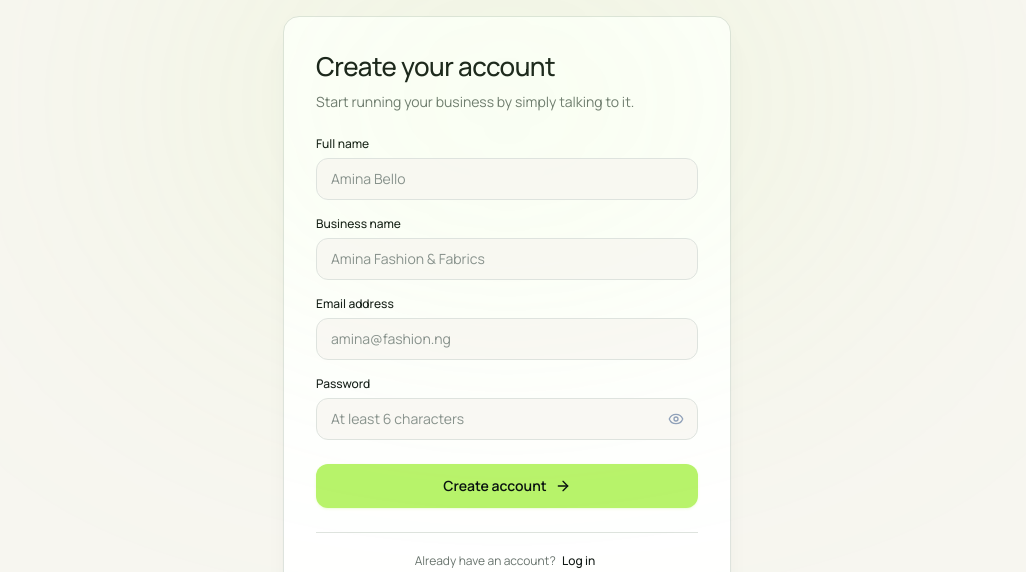
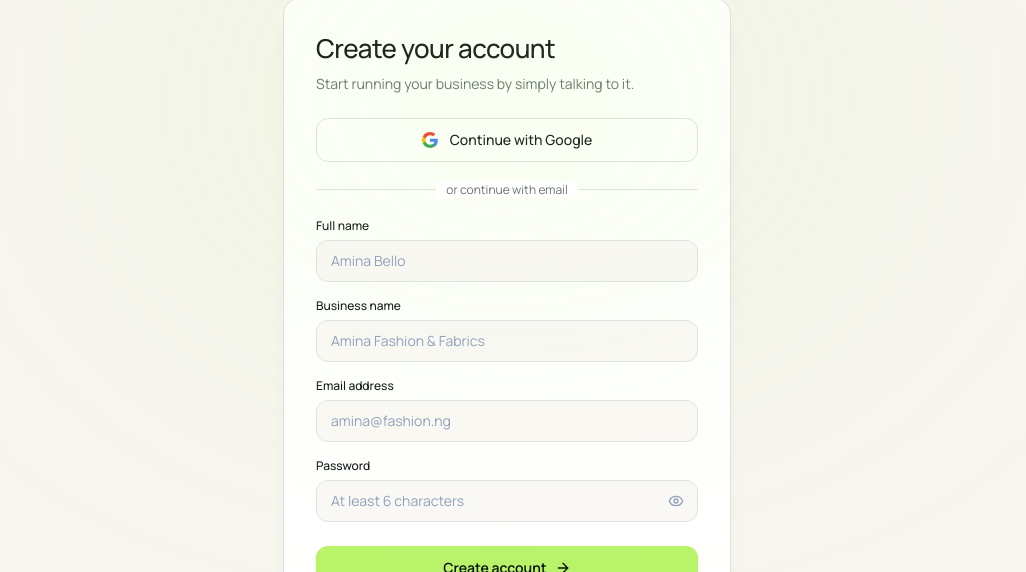
Before and after one commit to realameerdev/Kopa, a React (Vite) app: page / in a window 1280 px wide. Both pictures are taken after a click on the button "Start with Kopa". Shown: the part 99-671 px from the top of the page, without its empty margins (133-1159 px from the left). Built offline with nearby package versions, Linux system fonts and the light colour scheme; no server answers.

Commit message:
feat: add Google authentication and UI cleanup
- Integrate Google sign-in button in AuthSection
- Remove deprecated Firebase boilerplate and unused CSS variables
- Simplify Firestore profile synchronization logic

```diff
--- a/src/components/auth/AuthSection.tsx
+++ b/src/components/auth/AuthSection.tsx
@@ -377,7 +377,47 @@ export const AuthSection: React.FC = () => {
                   </div>
                 )}
 
+                {/* Google Sign In Option */}
+                <div className="mb-5">
+                  <button
+                    type="button"
+                    onClick={handleGoogleAuth}
+                    disabled={isLoading}
+                    className={`w-full min-h-[44px] flex items-center justify-center gap-3 py-2.5 px-4 text-xs sm:text-sm font-medium rounded-xl border transition-all cursor-pointer ${
+                      isDark
+                        ? 'bg-[#08110F] hover:bg-[#152e25] border-[#1C382E] text-white hover:border-[#B8F36B]/40'
+                        : 'bg-white hover:bg-slate-50 border-[#DEE3DE] text-[#111916] hover:border-black/30'
+                    } disabled:opacity-50 disabled:cursor-not-allowed`}
+                  >
+                    {isLoading ? (
+                      <Loader2 className="w-4 h-4 animate-spin text-[#B8F36B]" />
+                    ) : (
+                      <GoogleIcon />
+                    )}
+                    <span>Continue with Google</span>
+                  </button>
 
+                  <div className="relative my-5">
+                    <div className="absolute inset-0 flex items-center">
+                      <div
+                        className={`w-full border-t ${
+                          isDark ? 'border-[#1A2E27]' : 'border-[#DEE3DE]'
+                        }`}
+                      />
+                    </div>
+                    <div className="relative flex justify-center text-xs">
+                      <span
+                        className={`px-2.5 ${
+                          isDark
+                            ? 'bg-[#10251E] text-slate-400'
+                            : 'bg-white text-[#69746F]'
+                        }`}
+                      >
+                        or continue with email
+                      </span>
+                    </div>
+                  </div>
+                </div>
 
                 <form onSubmit={handleSignUpSubmit} noValidate className="space-y-4">
                   {/* Full Name */}
@@ -734,7 +774,47 @@ export const AuthSection: React.FC = () => {
                       </div>
                     )}
 
+                    {/* Google Sign In Option */}
+                    <div className="mb-5">
+                      <button
+                        type="button"
+                        onClick={handleGoogleAuth}
+                        disabled={isLoading}
+                        className={`w-full min-h-[44px] flex items-center justify-center gap-3 py-2.5 px-4 text-xs sm:text-sm font-medium rounded-xl border transition-all cursor-pointer ${
+                          isDark
+                            ? 'bg-[#08110F] hover:bg-[#152e25] border-[#1C382E] text-white hover:border-[#B8F36B]/40'
+                            : 'bg-white hover:bg-slate-50 border-[#DEE3DE] text-[#111916] hover:border-black/30'
+                        } disabled:opacity-50 disabled:cursor-not-allowed`}
+                      >
+                        {isLoading ? (
+                          <Loader2 className="w-4 h-4 animate-spin text-[#B8F36B]" />
+                        ) : (
+                          <GoogleIcon />
+                        )}
+                        <span>Continue with Google</span>
+                      </button>
 
+                      <div className="relative my-5">
+                        <div className="absolute inset-0 flex items-center">
+                          <div
+                            className={`w-full border-t ${
+                              isDark ? 'border-[#1A2E27]' : 'border-[#DEE3DE]'
+                            }`}
+                          />
+                        </div>
+                        <div className="relative flex justify-center text-xs">
+                          <span
+                            className={`px-2.5 ${
+                              isDark
+                                ? 'bg-[#10251E] text-slate-400'
+                                : 'bg-white text-[#69746F]'
+                            }`}
+                          >
+                            or sign in with email
+                          </span>
+                        </div>
+                      </div>
+                    </div>
 
                     <form onSubmit={handleLoginSubmit} noValidate className="space-y-4">
                       {/* Email */}
--- a/src/context/AuthContext.tsx
+++ b/src/context/AuthContext.tsx
@@ -132,29 +132,10 @@ export const AuthProvider: React.FC<{ children: React.ReactNode }> = ({ children
     });
   };
 
-  // Helper to remove undefined values for Firestore
-  const cleanUndefined = (obj: any): any => {
-    if (obj === null || typeof obj !== 'object') {
-      return obj;
-    }
-    if (Array.isArray(obj)) {
-      return obj.map(cleanUndefined);
-    }
-    const cleaned: Record<string, any> = {};
-    for (const key of Object.keys(obj)) {
-      const val = obj[key];
-      if (val !== undefined) {
-        cleaned[key] = cleanUndefined(val);
-      }
-    }
-    return cleaned;
-  };
-
   // Background non-blocking sync with Firestore
   const backgroundSaveFirestoreProfile = (uid: string, profile: UserBusinessProfile) => {
     if (!firestore || !uid) return;
-    const sanitized = cleanUndefined(profile);
-    setDoc(doc(firestore, 'users', uid), sanitized, { merge: true }).catch((err) => {
+    setDoc(doc(firestore, 'users', uid), profile, { merge: true }).catch((err) => {
       console.warn('Background Firestore profile save notice:', err);
     });
   };
--- a/src/index.css
+++ b/src/index.css
@@ -1,41 +1,4 @@
 @import "tailwindcss";
-
-:root,
-html.light,
-html:not(.dark) {
-  --text-primary: #10251E;
-  --text-secondary: #52605A;
-  --text-muted: #74807A;
-
-  --kopa-dark-primary: #08110F;
-  --kopa-dark-secondary: #10251E;
-  --kopa-dark-surface: #0E1F1A;
-  --kopa-dark-card: #142B23;
-  --kopa-dark-border: #1B352B;
-
-  --kopa-lime: #B8F36B;
-  --kopa-lime-hover: #A5E852;
-  --kopa-lime-soft: #E8F5D8;
-
-  --kopa-light-bg: #F7F6F0;
-  --kopa-light-surface: #FFFFFF;
-  --kopa-light-muted: #EEEFEA;
-  --kopa-light-border: #DEE3DE;
-
-  --kopa-text-primary: #10251E;
-  --kopa-text-muted: #52605A;
-  --kopa-text-subtle: #74807A;
-}
-
-html.dark {
-  --text-primary: #F7F6F0;
-  --text-secondary: #C5D0CA;
-  --text-muted: #9EAAA4;
-
-  --kopa-text-primary: #F7F6F0;
-  --kopa-text-muted: #C5D0CA;
-  --kopa-text-subtle: #9EAAA4;
-}
 
 @theme {
   --font-heading: 'Manrope', -apple-system, BlinkMacSystemFont, sans-serif;
@@ -50,40 +13,39 @@ html.dark {
   --color-ink: #111916;
   --color-muted-slate: #4A5652;
   --color-soft-border: #DEE3DE;
-
-  --color-text-primary: var(--text-primary);
-  --color-text-secondary: var(--text-secondary);
-  --color-text-muted: var(--text-muted);
 }
 
-@utility text-primary {
-  color: var(--text-primary);
-}
+@layer base {
+  :root {
+    --kopa-dark-primary: #08110F;
+    --kopa-dark-secondary: #10251E;
+    --kopa-dark-surface: #0E1F1A;
+    --kopa-dark-card: #142B23;
+    --kopa-dark-border: #1B352B;
 
-@utility text-secondary {
-  color: var(--text-secondary);
-}
+    --kopa-lime: #B8F36B;
+    --kopa-lime-hover: #A5E852;
+    --kopa-lime-soft: #E8F5D8;
 
-@utility text-muted {
-  color: var(--text-muted);
-}
+    --kopa-light-bg: #F7F6F0;
+    --kopa-light-surface: #FFFFFF;
+    --kopa-light-muted: #EEEFEA;
+    --kopa-light-border: #DEE3DE;
 
-.text-primary {
-  color: var(--text-primary);
-}
+    --kopa-text-primary: #111916;
+    --kopa-text-muted: #4A5652;
+    --kopa-text-subtle: #73807B;
 
-.text-secondary {
-  color: var(--text-secondary);
-}
-
-.text-muted {
-  color: var(--text-muted);
+    --font-heading: 'Manrope', -apple-system, BlinkMacSystemFont, sans-serif;
+    --font-sans: 'Manrope', -apple-system, BlinkMacSystemFont, sans-serif;
+    --font-mono: 'JetBrains Mono', monospace;
+  }
 }
 
 html.dark body,
 html.dark {
   background-color: #08110F;
-  color: var(--text-primary);
+  color: #F8FAFC;
   color-scheme: dark;
 }
 
@@ -92,7 +54,7 @@ html:not(.dark) body,
 html.light,
 html:not(.dark) {
   background-color: #F7F6F0;
-  color: var(--text-primary);
+  color: #111916;
   color-scheme: light;
 }
 
@@ -113,12 +75,6 @@ h1, h2, h3, h4, h5, h6, .font-heading {
 
 .font-mono {
   font-family: 'JetBrains Mono', monospace !important;
-}
-
-/* Accessible inputs placeholder */
-::placeholder {
-  color: var(--text-muted);
-  opacity: 0.85;
 }
 
 /* Custom background grid textures */
```
Also changed, not shown: src/components/dashboard/views/AskKopaView.tsx (+37 -44 lines), 1 other file (tests, documents, lock files or other folders).
